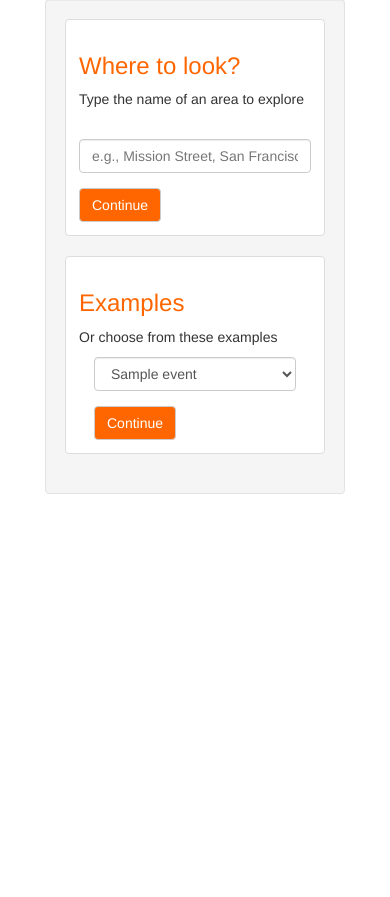
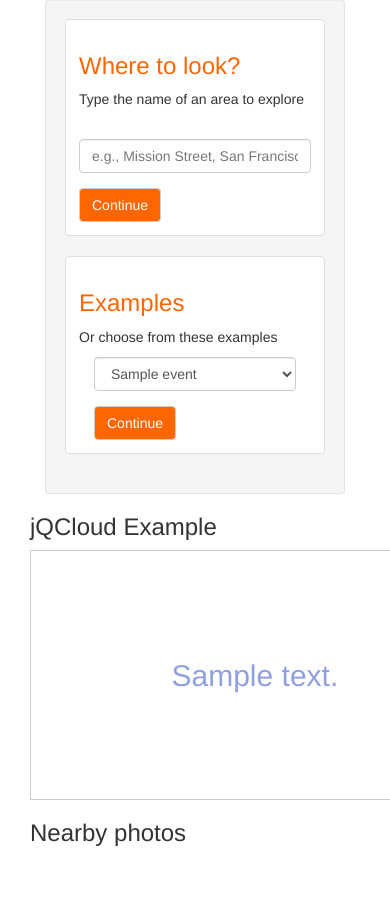
Before and after one commit to warmlogic/happening, a Flask app: template app/templates/results.html in a window 390 px wide; the page is wider, and only the part inside the window is pictured. Shown: the part 675-1572 px from the top of that part. Before the commit the page ends 1169 px from the top of that part, so only its background shows below. Run offline with Flask 2, Linux system fonts and the light colour scheme; the template is opened without the code that fills it: most values are stand-ins (such as "Sample title", 1, 10 or a date in 2020); parts of the project's set-up code (start-up, migrations or seed data) failed here and were passed over; some libraries are stand-ins or nearby versions.

Commit message:
WORD CLOUD!

```diff
--- a/app/templates/results.html
+++ b/app/templates/results.html
@@ -2,6 +2,7 @@
 
 {% block head %}
 <link href="{{ url_for('static', filename='css/typeahead.css') }}" rel="stylesheet">
+<link href="{{ url_for('static', filename='css/jqcloud.css') }}" rel="stylesheet">
 {% endblock %}
 
 {% block content %}
@@ -64,46 +65,30 @@
                     </div>
                 </form>
 
+                </div>
             </div>
         </div>
+        <!-- Closing the location entry field -->
     </div>
-    <!-- Closing the location entry field -->
-</div>
 
-<!-- Closing map and location input row -->
-</div>
+    <!-- Closing map and location input row -->
+    </div>
 
+    <!-- Word cloud -->
+    <div class ="col-md-6">
+        <h3>jQCloud Example</h3>
+        <div id="example" style="width: 450px; height: 250px; border: 1px solid #ccc;"></div>
+    </div>
+    <div class ="col-md-6">
+        <h3>Nearby photos</h3>
+    </div>
 </div><!-- /.container -->
 
 
 {% endblock %}
 
-
 <!--==============================================================-->
 {% block scripts %}
-<!-- places javascript API -->
-<!-- <script src="https://maps.googleapis.com/maps/api/js?v=3.exp&libraries=places"></script> -->
-<!-- typeahead -->
-<!-- <script src="{{ url_for('static', filename='js/typeahead.min.js') }}"></script> -->
-
-<!--
-<script type="text/javascript">
-    //submitting the form redirects the page
-    $('#submit_predef').click(function(e){
-        entries = {};
-        // for (var i=0; i < desintationList.length; i++){
-        //     entries[i] = desintationList[i];
-        // }
-        var predefine_loc_dropdown = document.getElementById('predefine_loc');
-        entries['predefine_loc'] = predefine_loc_dropdown.value;
-        // var start = document.getElementById('startingLocation');
-        // entries["start"] = start.value;
-        debugger;
-        window.location.href = '/results/' + encodeURIComponent(JSON.stringify(entries));
-        return 0;
-    });
-</script>
--->
 
 <script>
 function init_map() {
@@ -247,8 +232,21 @@ $("document").ready(function(){
     autocomplete.setBounds(LatLngBounds);
 </script>
 
+<script src="{{ url_for('static', filename='js/jqcloud-1.0.4.min.js') }}"></script>
+<script type="text/javascript">
+    var word_list = []
+    {% for cluster in word_array %}
+        {% for words in cluster %}
+            word_list.push({text: "{{ words['text'] }}", weight: {{ words['weight'] }} })
+        {% endfor %}
+    {% endfor %}
+    $(function() {
+        $("#example").jQCloud(word_list);
+    });
+    </script>
+
+<!--=================================================-->
 {% endblock %}
-<!--=================================================-->
 
 {# commenting out
 {% block footer %}
```
